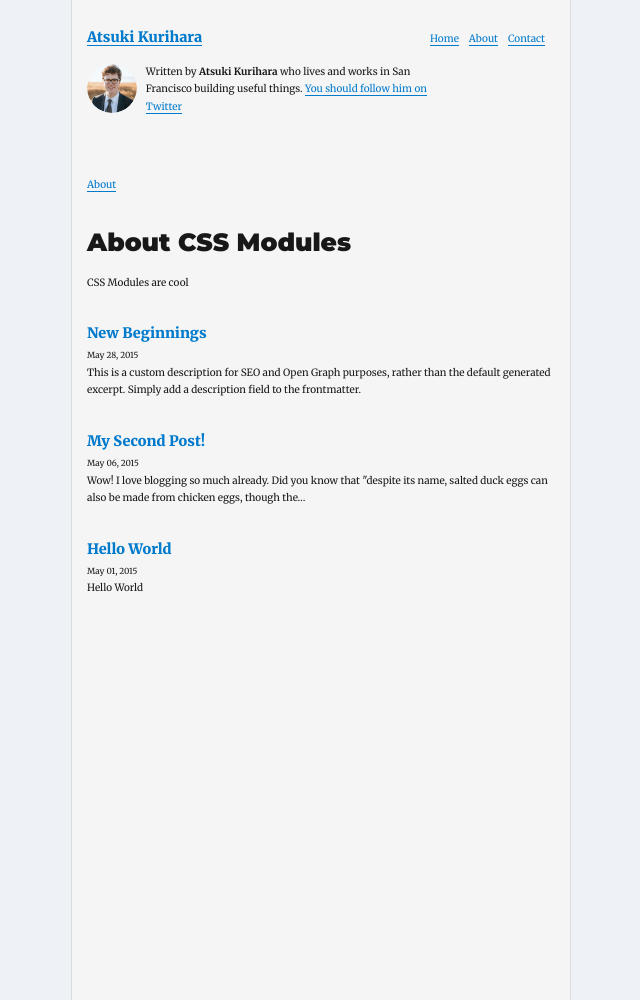
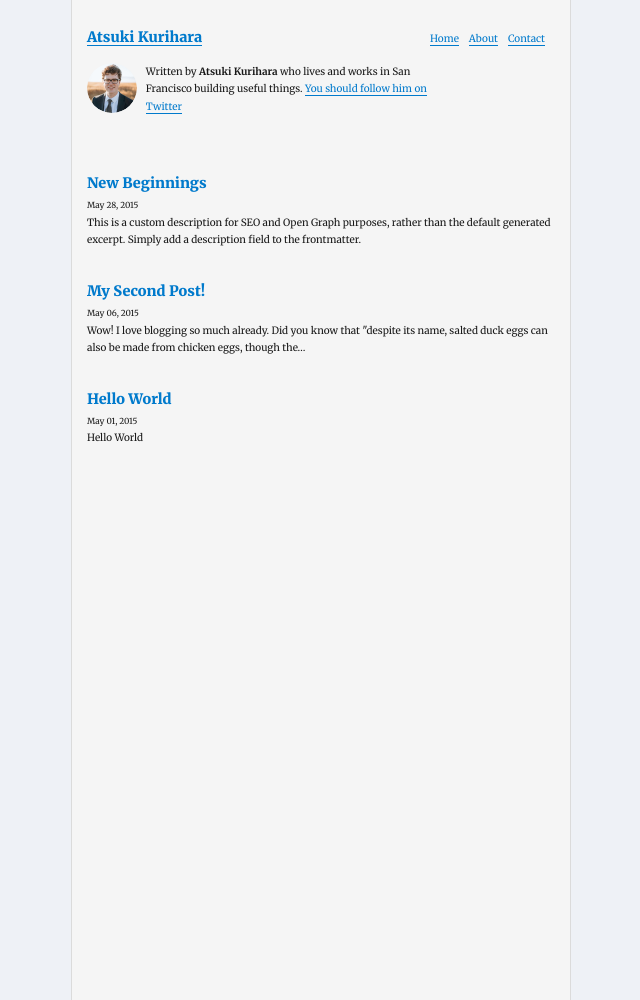
Before and after one commit to acculief/acculief, a Gatsby site: page / in a window 1280 px wide. Shown: the whole page, without its empty margins (319-959 px from the left). Built offline with nearby package versions, Linux system fonts and the light colour scheme; Gatsby itself is replaced by a stand-in of ours; some packages are replaced by stand-ins of ours.

Commit message:
small fix

```diff
--- a/src/pages/index.js
+++ b/src/pages/index.js
@@ -15,11 +15,6 @@ const BlogIndex = ({ data, location }) => {
     <Layout location={location} title={siteTitle}>
       <SEO title="All posts" />
       <Bio />
-      <Link to="/about/">About</Link>
-      <Container>
-        <h1>About CSS Modules</h1>
-        <p>CSS Modules are cool</p>
-      </Container>
       {posts.map(({ node }) => {
         const title = node.frontmatter.title || node.fields.slug
         return (
```
